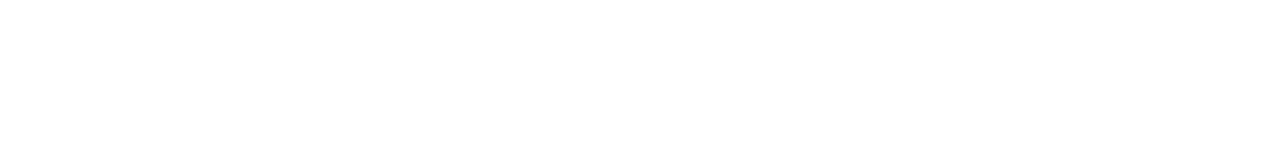
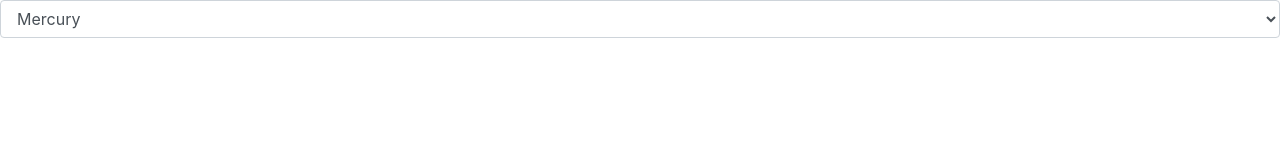
Before and after one commit to Lo-GR/ageCalculator, a website built with webpack: page src/index.html in a window 1280 px wide. Built offline with nearby package versions, Linux system fonts and the light colour scheme.

Commit message:
add user selection on html

```diff
--- a/src/index.html
+++ b/src/index.html
@@ -4,6 +4,11 @@
     <title>Galactic Age Calculator</title>
   </head>
 <body>
-
+  <select class="form-control" id="planets">
+    <option value="mercury">Mercury</option>
+    <option value="venus">Venus</option>
+    <option value="mars">Mars</option>
+    <option value="jupiter">Jupiter</option>
+  </select>
 </body>
 </html>
```
Also changed, not shown: __tests__/agecalc.test.js (+0 -1 lines).
